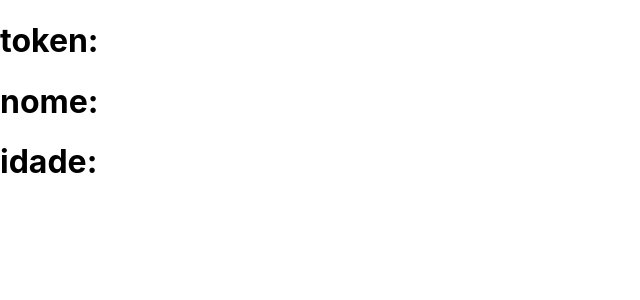
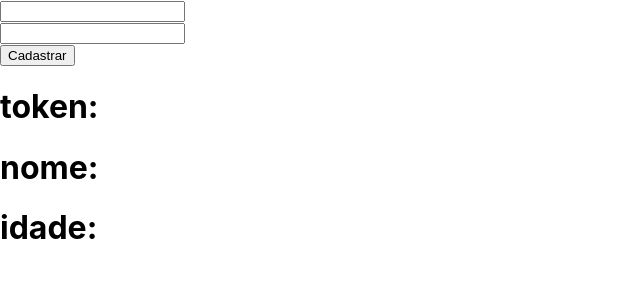
Before and after one commit to frmauro/fireReact, a React (Create React App) app: page / in a window 1280 px wide. Shown: the top 300 px of the page, without its empty margins (0-640 px from the left). Built offline with nearby package versions, Linux system fonts and the light colour scheme; no server answers; the database is empty.

Commit message:
implementation CRUD

```diff
--- a/src/App.js
+++ b/src/App.js
@@ -7,10 +7,15 @@ export default class App extends Component{
 constructor(props){
   super(props);
   this.state = {
+    tokenInput: '',
     token: 'Carregando.....',
+    nomeInput: '',
     nome: '',
+    idadeInput: '',
     idade: ''
   };
+
+  this.cadastrar = this.cadastrar.bind(this);
 
     // Your web app's Firebase configuration
     let firebaseConfig = {
@@ -30,24 +35,25 @@ constructor(props){
     // Initialize Firebase
 
 
-    /*firebase.database().ref('token').on('value', (snapshot) => {
+    firebase.database().ref('token').on('value', (snapshot) => {
           let state = this.state;
           state.token = snapshot.val();
+          console.log(state);
           this.setState(state);
     });
-    */
 
-    firebase.database().ref('usuarios').child('token').once('value').then((snapshot) => {
-        let state = this.state;
-        state.token = snapshot.val();
-        console.log(state.token);
-        this.setState(state);
-    });
+
+    // firebase.database().ref('usuarios').child('token').once('value').then((snapshot) => {
+    //     let state = this.state;
+    //     state.token = snapshot.val();
+    //     console.log(state.token);
+    //     this.setState(state);
+    // });
 
     firebase.database().ref('usuarios').child(1).once('value').then((snapshot) => {
       let state = this.state;
       state = snapshot.val();
-      //console.log(state.token);
+      console.log(state);
       this.setState(state);
   });
 
@@ -55,12 +61,34 @@ constructor(props){
 }
 
 
+cadastrar(e){
+  //console.log(this.state.tokenInput);
+  //Inserindo um novo dado!
+  //firebase.database().ref('token').set(this.state.tokenInput);
+
+  let usuarios = firebase.database().ref('usuarios');
+  let chave = usuarios.push().key;
+  usuarios.child(chave).set({
+      nome: this.state.nomeInput,
+      idade: this.state.idadeInput
+  })
+  e.preventDefault();
+
+}
+
   render(){
 
     const { token, nome, idade } = this.state;
 
     return(
         <div>
+
+         <form onSubmit={this.cadastrar}>
+           <input type="text" value={this.state.idadeInput} onChange={(e) => this.setState({idadeInput: e.target.value}) } /><br />
+           <input type="text" value={this.state.nomeInput} onChange={(e) => this.setState({nomeInput: e.target.value}) } /><br />
+           <button type="submit">Cadastrar</button>
+         </form>
+
           <h1>token: {token}</h1>
           <h1>nome: {nome}</h1>
           <h1>idade: {idade}</h1>
```
